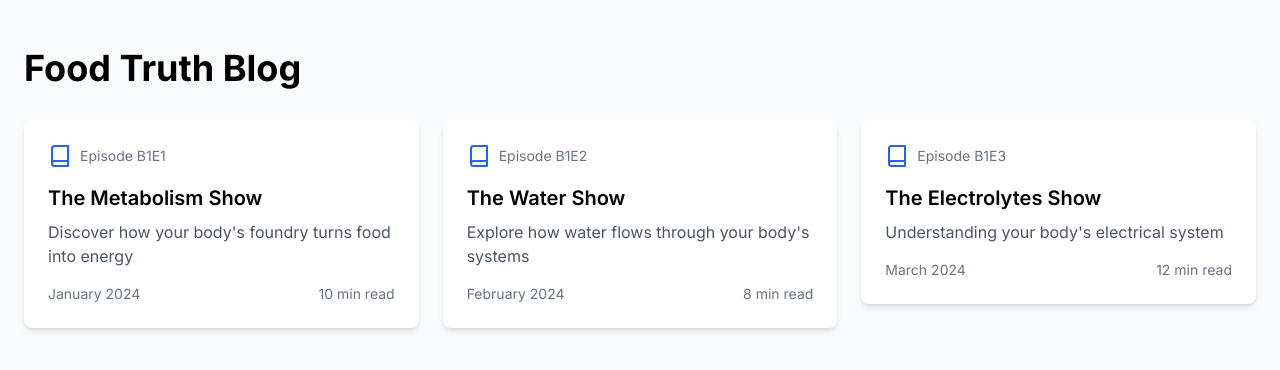
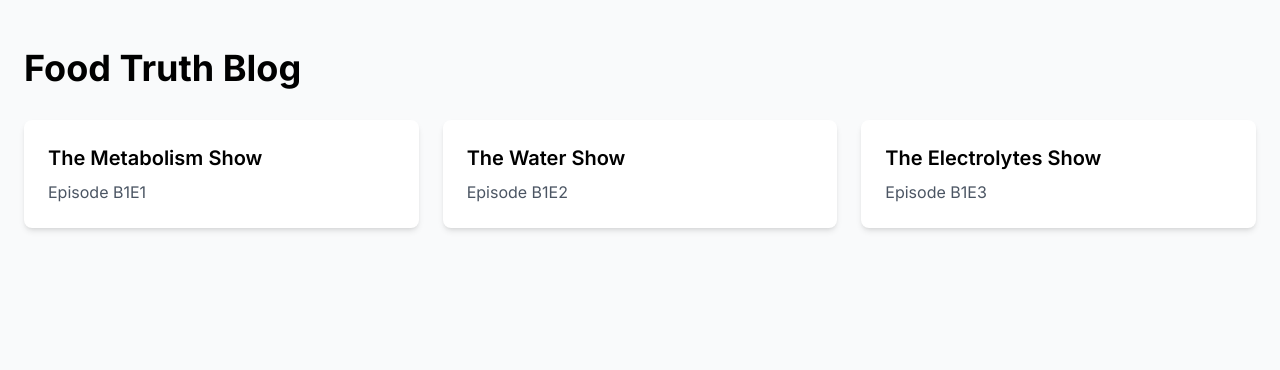
Before and after one commit to EricScottJohnston/foodtruth, a Next.js app: page /blog in a window 1280 px wide. Shown: the top 370 px of the page. Built offline with nearby package versions, Linux system fonts and the light colour scheme.

Commit message:
Update page.js

```diff
--- a/app/blog/page.js
+++ b/app/blog/page.js
@@ -2,7 +2,6 @@
 
 import React from 'react';
 import Link from 'next/link';
-import { Book } from 'lucide-react';
 
 export default function BlogPage() {
   return (
@@ -10,49 +9,19 @@ export default function BlogPage() {
       <div className="container mx-auto px-6">
         <h1 className="text-4xl font-bold mb-8">Food Truth Blog</h1>
         <div className="grid grid-cols-1 md:grid-cols-2 lg:grid-cols-3 gap-6">
-          <Link href="/blog/B1E1">
-            <div className="bg-white rounded-lg shadow-md hover:shadow-xl transition-shadow p-6">
-              <div className="flex items-center mb-4">
-                <Book className="w-6 h-6 text-blue-600 mr-2" />
-                <span className="text-sm text-gray-500">Episode B1E1</span>
-              </div>
-              <h2 className="text-xl font-semibold mb-2">The Metabolism Show</h2>
-              <p className="text-gray-600 mb-4">Discover how your body's foundry turns food into energy</p>
-              <div className="flex justify-between text-sm text-gray-500">
-                <span>January 2024</span>
-                <span>10 min read</span>
-              </div>
-            </div>
+          <Link href="/blog/B1E1" className="bg-white rounded-lg shadow-md hover:shadow-xl transition-shadow p-6">
+            <h2 className="text-xl font-semibold mb-2">The Metabolism Show</h2>
+            <p className="text-gray-600">Episode B1E1</p>
           </Link>
 
-          <Link href="/blog/B1E2">
-            <div className="bg-white rounded-lg shadow-md hover:shadow-xl transition-shadow p-6">
-              <div className="flex items-center mb-4">
-                <Book className="w-6 h-6 text-blue-600 mr-2" />
-                <span className="text-sm text-gray-500">Episode B1E2</span>
-              </div>
-              <h2 className="text-xl font-semibold mb-2">The Water Show</h2>
-              <p className="text-gray-600 mb-4">Explore how water flows through your body's systems</p>
-              <div className="flex justify-between text-sm text-gray-500">
-                <span>February 2024</span>
-                <span>8 min read</span>
-              </div>
-            </div>
+          <Link href="/blog/B1E2" className="bg-white rounded-lg shadow-md hover:shadow-xl transition-shadow p-6">
+            <h2 className="text-xl font-semibold mb-2">The Water Show</h2>
+            <p className="text-gray-600">Episode B1E2</p>
           </Link>
 
-          <Link href="/blog/B1E3">
-            <div className="bg-white rounded-lg shadow-md hover:shadow-xl transition-shadow p-6">
-              <div className="flex items-center mb-4">
-                <Book className="w-6 h-6 text-blue-600 mr-2" />
-                <span className="text-sm text-gray-500">Episode B1E3</span>
-              </div>
-              <h2 className="text-xl font-semibold mb-2">The Electrolytes Show</h2>
-              <p className="text-gray-600 mb-4">Understanding your body's electrical system</p>
-              <div className="flex justify-between text-sm text-gray-500">
-                <span>March 2024</span>
-                <span>12 min read</span>
-              </div>
-            </div>
+          <Link href="/blog/B1E3" className="bg-white rounded-lg shadow-md hover:shadow-xl transition-shadow p-6">
+            <h2 className="text-xl font-semibold mb-2">The Electrolytes Show</h2>
+            <p className="text-gray-600">Episode B1E3</p>
           </Link>
         </div>
       </div>
```
